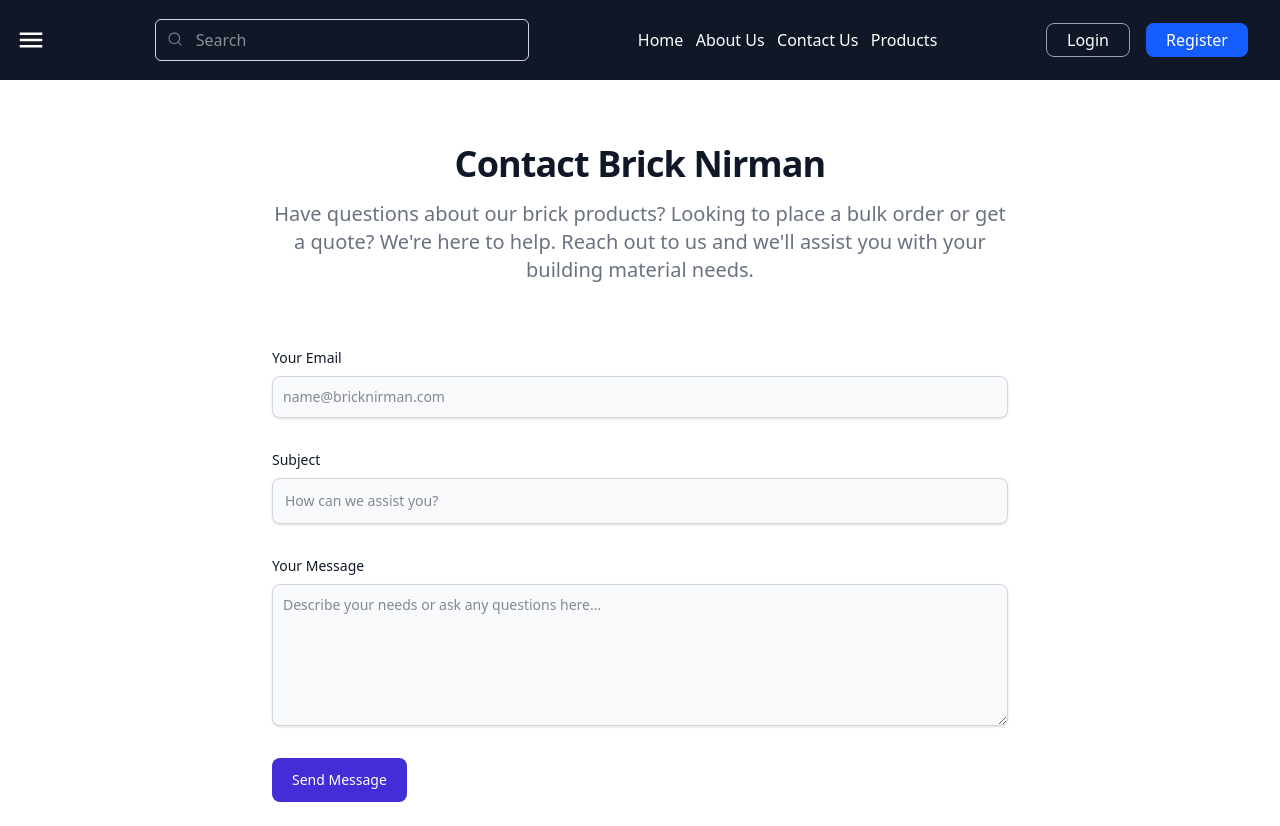
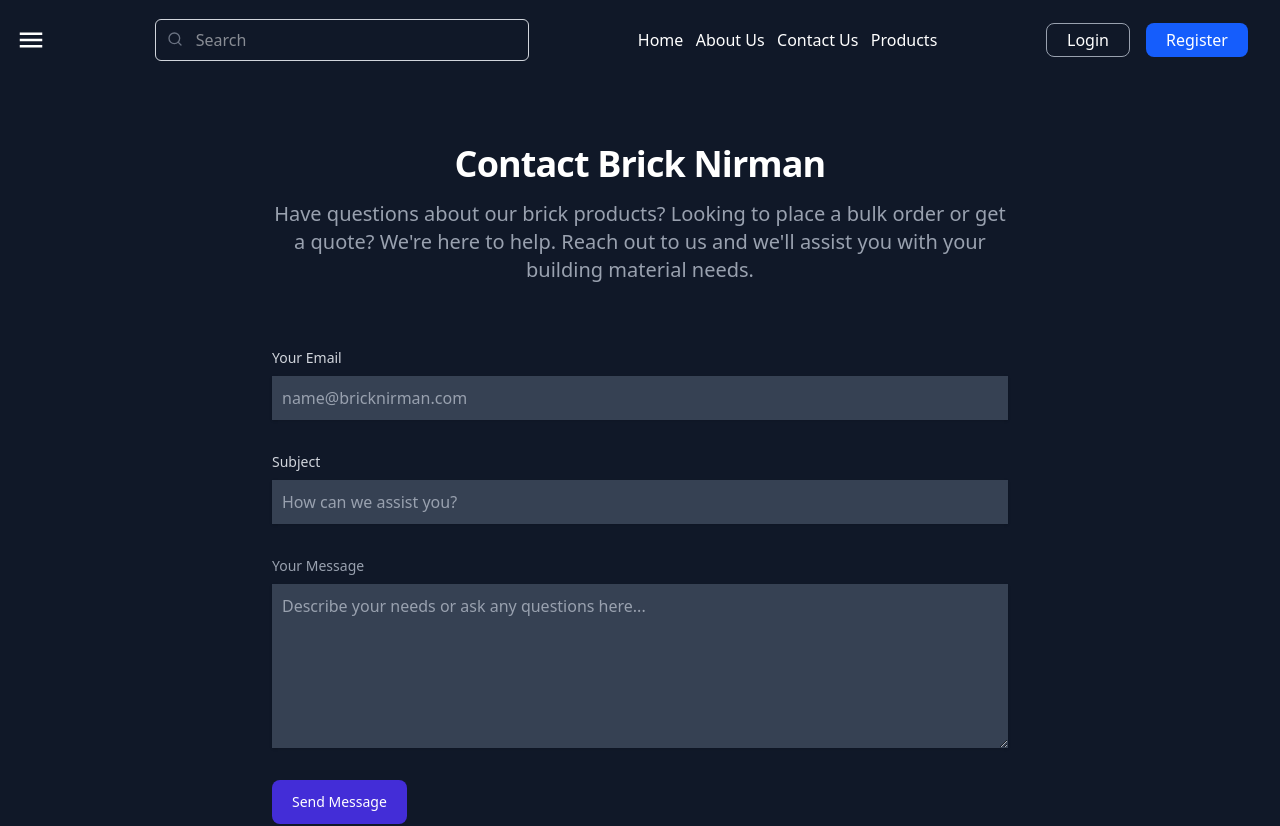
Before and after one commit to arshad033/Brick-Nirman, a React (Vite) app in the folder Client/: page /contact-us in a window 1280 px wide. Shown: the top 826 px of the page. Built offline with nearby package versions, Linux system fonts and the light colour scheme.

Commit message:
fix: update styles in ContactUs component for improved readability and accessibility

```diff
--- a/Client/src/pages/ContactUs.jsx
+++ b/Client/src/pages/ContactUs.jsx
@@ -3,14 +3,14 @@ import React, { useEffect } from "react";
 const ContactUs = () => {
   useEffect(() => {
     window.scrollTo(0, 0);
-  })
+  });
   return (
-    <section className="bg-white dark:bg-gray-900">
+    <section className="bg-gray-900">
       <div className="py-8 lg:py-16 px-4 mx-auto max-w-screen-md">
-        <h2 className="mb-4 text-4xl tracking-tight font-extrabold text-center text-gray-900 dark:text-white">
+        <h2 className="mb-4 text-4xl tracking-tight font-extrabold text-center text-white">
           Contact Brick Nirman
         </h2>
-        <p className="mb-8 lg:mb-16 font-light text-center text-gray-500 dark:text-gray-400 sm:text-xl">
+        <p className="mb-8 lg:mb-16 font-light text-center text-gray-400 sm:text-xl">
           Have questions about our brick products? Looking to place a bulk order
           or get a quote? We're here to help. Reach out to us and we'll assist
           you with your building material needs.
@@ -20,14 +20,14 @@ const ContactUs = () => {
           <div>
             <label
               htmlFor="email"
-              className="block mb-2 text-sm font-medium text-gray-900 dark:text-gray-300"
+              className="block mb-2 text-sm font-medium text-gray-300"
             >
               Your Email
             </label>
             <input
               type="email"
               id="email"
-              className="shadow-sm bg-gray-50 border border-gray-300 text-gray-900 text-sm rounded-lg focus:ring-indigo-500 focus:border-indigo-500 block w-full p-2.5 dark:bg-gray-700 dark:border-gray-600 dark:placeholder-gray-400 dark:text-white dark:focus:ring-indigo-500 dark:focus:border-indigo-500"
+              className="shadow-sm block w-full p-2.5 bg-gray-700 border-gray-600 placeholder-gray-400 text-white focus:ring-indigo-500 focus:border-indigo-500"
               placeholder="name@bricknirman.com"
               required
             />
@@ -36,14 +36,14 @@ const ContactUs = () => {
           <div>
             <label
               htmlFor="subject"
-              className="block mb-2 text-sm font-medium text-gray-900 dark:text-gray-300"
+              className="block mb-2 text-sm font-medium text-gray-300"
             >
               Subject
             </label>
             <input
               type="text"
               id="subject"
-              className="block p-3 w-full text-sm text-gray-900 bg-gray-50 rounded-lg border border-gray-300 shadow-sm focus:ring-indigo-500 focus:border-indigo-500 dark:bg-gray-700 dark:border-gray-600 dark:placeholder-gray-400 dark:text-white dark:focus:ring-indigo-500 dark:focus:border-indigo-500"
+              className="shadow-sm block w-full p-2.5 bg-gray-700 border-gray-600 placeholder-gray-400 text-white focus:ring-indigo-500 focus:border-indigo-500"
               placeholder="How can we assist you?"
               required
             />
@@ -52,14 +52,14 @@ const ContactUs = () => {
           <div className="sm:col-span-2">
             <label
               htmlFor="message"
-              className="block mb-2 text-sm font-medium text-gray-900 dark:text-gray-400"
+              className="block mb-2 text-sm font-medium text-gray-400"
             >
               Your Message
             </label>
             <textarea
               id="message"
               rows="6"
-              className="block p-2.5 w-full text-sm text-gray-900 bg-gray-50 rounded-lg shadow-sm border border-gray-300 focus:ring-indigo-500 focus:border-indigo-500 dark:bg-gray-700 dark:border-gray-600 dark:placeholder-gray-400 dark:text-white dark:focus:ring-indigo-500 dark:focus:border-indigo-500"
+              className="shadow-sm block w-full p-2.5 bg-gray-700 border-gray-600 placeholder-gray-400 text-white focus:ring-indigo-500 focus:border-indigo-500"
               placeholder="Describe your needs or ask any questions here..."
             ></textarea>
           </div>
```
